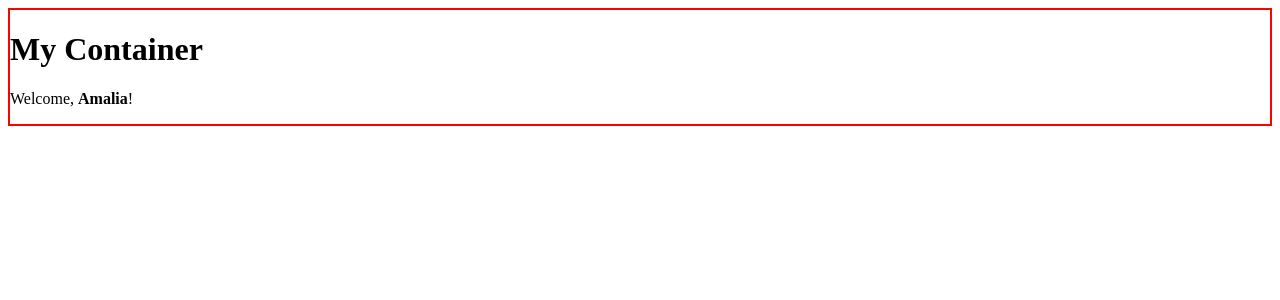
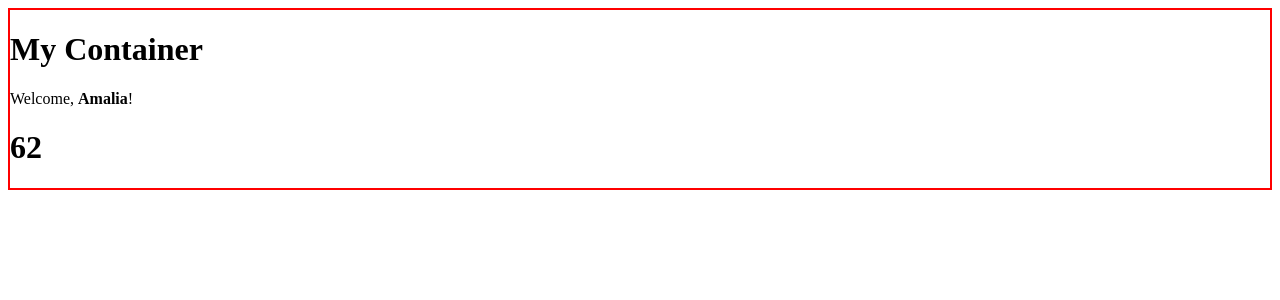
Before and after one commit to amaliacicala/esercizi-react, a React (Create React App) app: page / in a window 1280 px wide. Shown: the top 300 px of the page. Built offline with nearby package versions, Linux system fonts and the light colour scheme.

Commit message:
feat: add ex. Function Components 02

```diff
--- a/src/App.js
+++ b/src/App.js
@@ -1,6 +1,7 @@
 import React from "react";
 import { Container } from "./Container";
 import { Welcome } from "./Welcome";
+import { Sum } from "./Sum";
 
 export class App extends React.Component {
     render() {
@@ -8,6 +9,7 @@ export class App extends React.Component {
             <div>
                 <Container title={<h1>My Container</h1>}>
                     <Welcome name={<strong>Amalia</strong>}/>
+                    <Sum numbers={[2, 6, 12, 42]}/>
                 </Container>
             </div>
         )
--- /dev/null
+++ b/src/Sum.js
@@ -0,0 +1,9 @@
+import React from 'react';
+
+export function Sum(props) {
+    return (
+        <div>
+            <h1>{props.numbers.reduce((a, b) => a + b)}</h1>
+        </div>
+    )
+}
```
Also changed, not shown: 1 other file (tests, documents, lock files or other folders).
